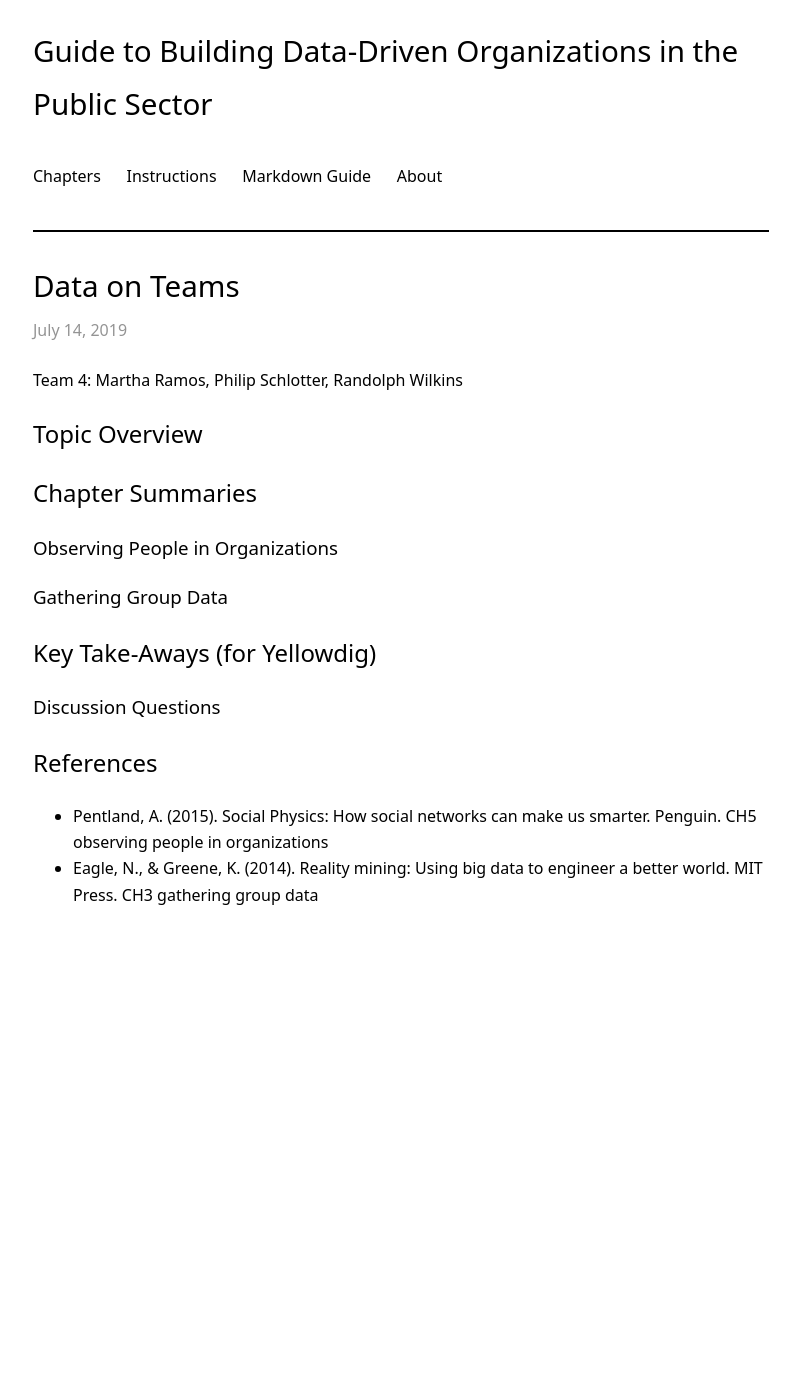
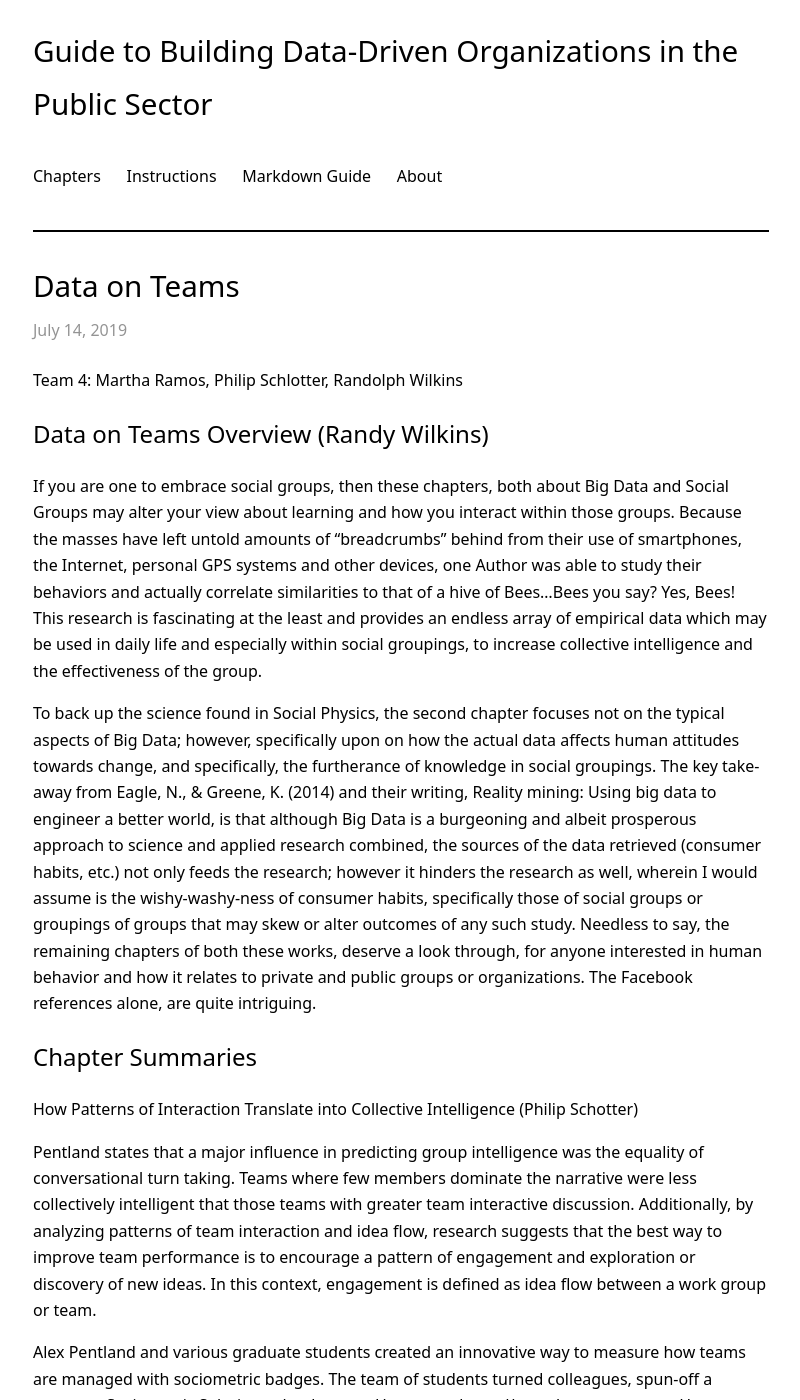
Before and after one commit to RandyWilkinsASU/ddm-textbook-summer-2019, a Jekyll site: the page built from _posts/2019-07-14-ch04-data-on-teams.md, in a window 1280 px wide and 1400 px high. Shown: the whole window, without its empty margins (239-1039 px from the left). Built offline with Jekyll 4.4.1, drawn with Linux system fonts in a browser that asks for light colours; our own code applies the rules of GitHub Pages for plain Markdown files; some of the changed text lies outside the part shown.

Commit message:
Update 2019-07-14-ch04-data-on-teams.md

```diff
--- a/_posts/2019-07-14-ch04-data-on-teams.md
+++ b/_posts/2019-07-14-ch04-data-on-teams.md
@@ -5,11 +5,24 @@ title: "Data on Teams"
 Team 4: Martha Ramos, Philip Schlotter, Randolph Wilkins
 
 
-## Topic Overview
+## Data on Teams Overview (Randy Wilkins)
+
+If you are one to embrace social groups, then these chapters, both about Big Data and Social Groups may alter your view about learning and how you interact within those groups. Because the masses have left untold amounts of “breadcrumbs” behind from their use of smartphones, the Internet, personal GPS systems and other devices, one Author was able to study their behaviors and actually correlate similarities to that of a hive of Bees…Bees you say?  Yes, Bees! This research is fascinating at the least and provides an endless array of empirical data which may be used in daily life and especially within social groupings, to increase collective intelligence and the effectiveness of the group.
+
+To back up the science found in Social Physics, the second chapter focuses not on the typical aspects of Big Data; however, specifically upon on how the actual data affects human attitudes towards change, and specifically, the furtherance of knowledge in social groupings. The key take-away from Eagle, N., & Greene, K. (2014)
+and their writing, Reality mining: Using big data to engineer a better world, is that although Big Data is a burgeoning and albeit prosperous approach to science and applied research combined, the sources of the data retrieved (consumer habits, etc.) not only feeds the research; however it hinders the research as well, wherein I would assume is the wishy-washy-ness of consumer habits, specifically those of social groups or groupings of groups that may skew or alter outcomes of any such study. Needless to say, the remaining chapters of both these works, deserve a look through, for anyone interested in human behavior and how it relates to private and public groups or organizations. The Facebook references alone, are quite intriguing.
 
 
 
 ## Chapter Summaries
+How Patterns of Interaction Translate into Collective Intelligence (Philip Schotter)
+
+Pentland states that a major influence in predicting group intelligence was the equality of conversational turn taking.  Teams where few members dominate the narrative were less collectively intelligent that those teams with greater team interactive discussion.  Additionally, by analyzing patterns of team interaction and idea flow, research suggests that the best way to improve team performance is to encourage a pattern of engagement and exploration or discovery of new ideas.  In this context, engagement is defined as idea flow between a work group or team.
+
+Alex Pentland and various graduate students created an innovative way to measure how teams are managed with sociometric badges.  The team of students turned colleagues, spun-off a company Sociometric Solutions, that became Humanyze https://www.humanyze.com.  Humanyze are pioneers of organizational analytics.  According to their website, they help organizations understand how their teams interact in order to increase performance.
+
+##JUDY"S SECTION HERE
+
 
 ### Observing People in Organizations
 
@@ -19,10 +32,19 @@ Team 4: Martha Ramos, Philip Schlotter, Randolph Wilkins
 
 
 ## Key Take-Aways (for Yellowdig)
+* How social networks can make us smarter
+* Breadcrumbs
+
 
 ### Discussion Questions
 
+1. Do you feel that Big Data is here to stay, or in the alternative, here to stay; however, morphed into a more streamlined,    consumer specific and useable for non-invasive group tracking and research?
 
+2.What are your fears about others having/viewing/using your data for research or anticipatory functions related to your specific groups, choices or desires?
+
+3.Would you be willing to be watched or listened to at work in order to improve performance?
+
+4.How would you react if your supervisor gave you feedback that you were dominating your team and not allowing enough interactions and diversity from the other team members?
 
 
 ## References
```
